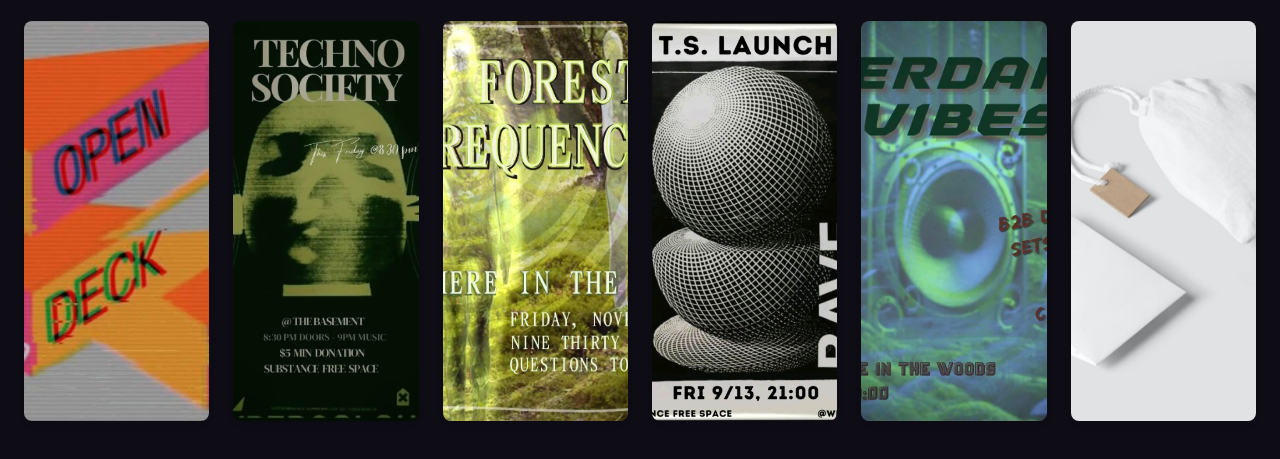
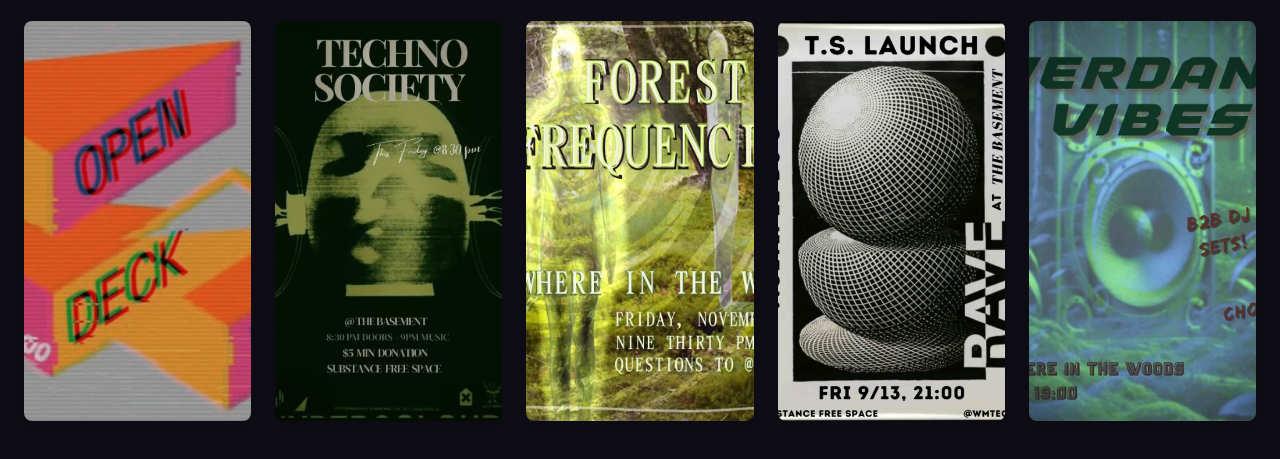
Before and after one commit to marabkhan/pink-neptune, an Astro site: page /events in a window 1280 px wide. Shown: the part 283-742 px from the top of the page. Built offline with nearby package versions, Linux system fonts and the light colour scheme; Astro itself is replaced by a stand-in of ours.

Commit message:
removed random img

```diff
--- a/src/sections/ImageSection.astro
+++ b/src/sections/ImageSection.astro
@@ -7,7 +7,6 @@ import image2 from '../assets/image2.jpg';
 import image3 from '../assets/image3.jpg';
 import image4 from '../assets/image4.jpg';
 import image5 from '../assets/image5.jpg';
-import image6 from '../assets/image6.jpg';
 
 const images = [
   { src: image1, alt: 'Description of image 1' },
@@ -15,7 +14,6 @@ const images = [
   { src: image3, alt: 'Description of image 3' },
   { src: image4, alt: 'Description of image 4' },
   { src: image5, alt: 'Description of image 5' },
-  { src: image6, alt: 'Description of image 6' },
 ];
 ---
 <div class="container mx-auto" >
--- a/src/sections/image3.tsx
+++ b/src/sections/image3.tsx
@@ -5,7 +5,6 @@ import image2 from '../assets/image2.jpg';
 import image3 from '../assets/image3.jpg';
 import image4 from '../assets/image4.jpg';
 import image5 from '../assets/image5.jpg';
-import image6 from '../assets/image6.jpg';
 
 
 type ImageMetadata = {
@@ -15,7 +14,7 @@ type ImageMetadata = {
   format?: string;
 };
 
-const images: ImageMetadata[] = [image1, image2, image3, image4, image5, image6, ];
+const images: ImageMetadata[] = [image1, image2, image3, image4, image5, ];
 
 const ImageGallery = () => {
   return (
```
Also changed, not shown: src/assets/image6.jpg (deleted), src/assets/image7.jpg (deleted).
